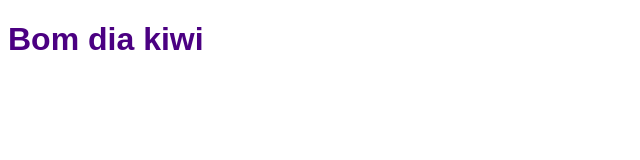
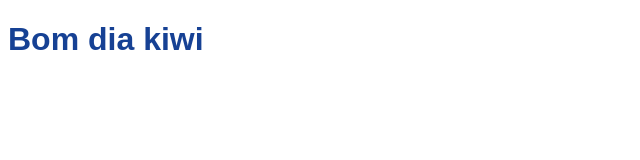
Before and after one commit to giovanni22356/meu-primeiro-repo, a plain HTML site: page index.html in a window 1280 px wide. Shown: the whole page, without its empty margins (0-640 px from the left). Drawn offline with Linux system fonts and the light colour scheme.

Commit message:
alterada estilo da página.

```diff
--- a/index.html
+++ b/index.html
@@ -10,7 +10,7 @@
         }
 
         h1 {
-            color:indigo
+            color: #164194;
         }
     </style>
 </head>
```
